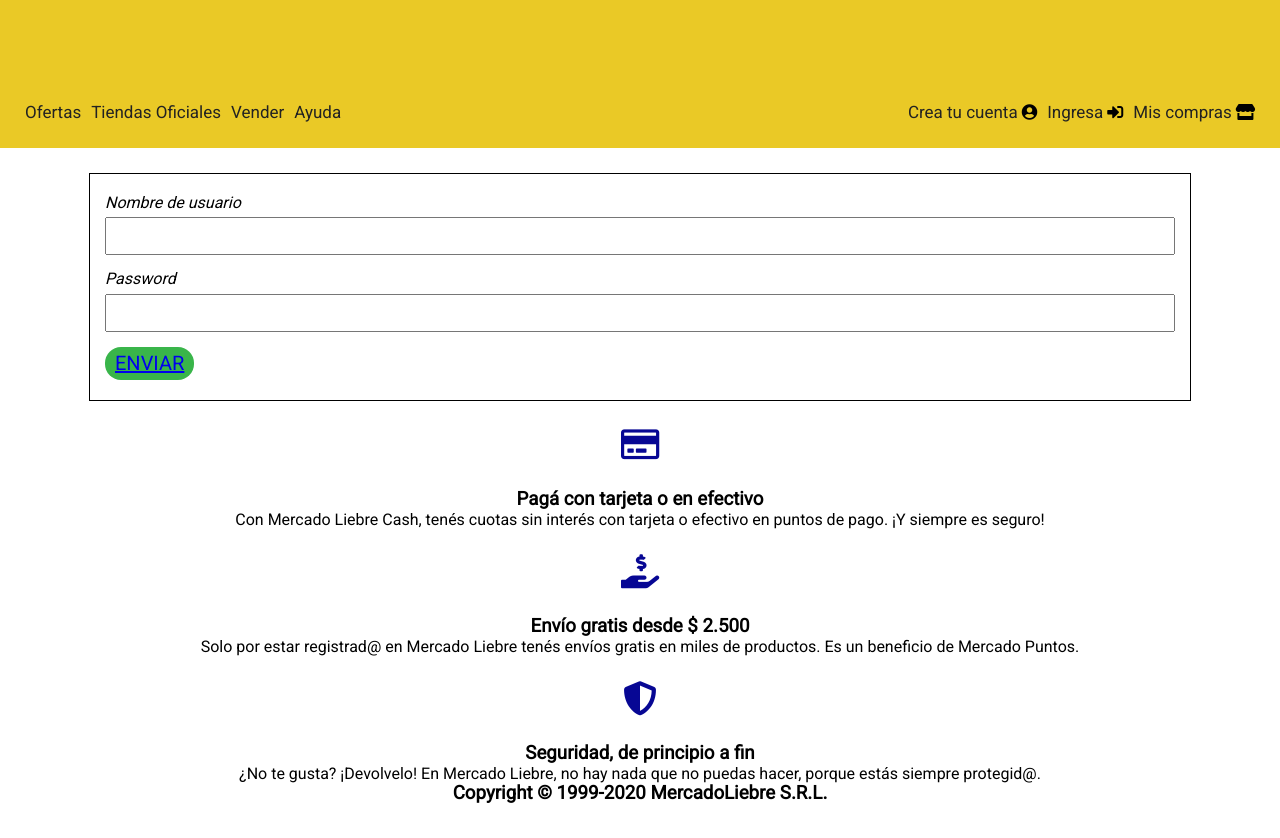
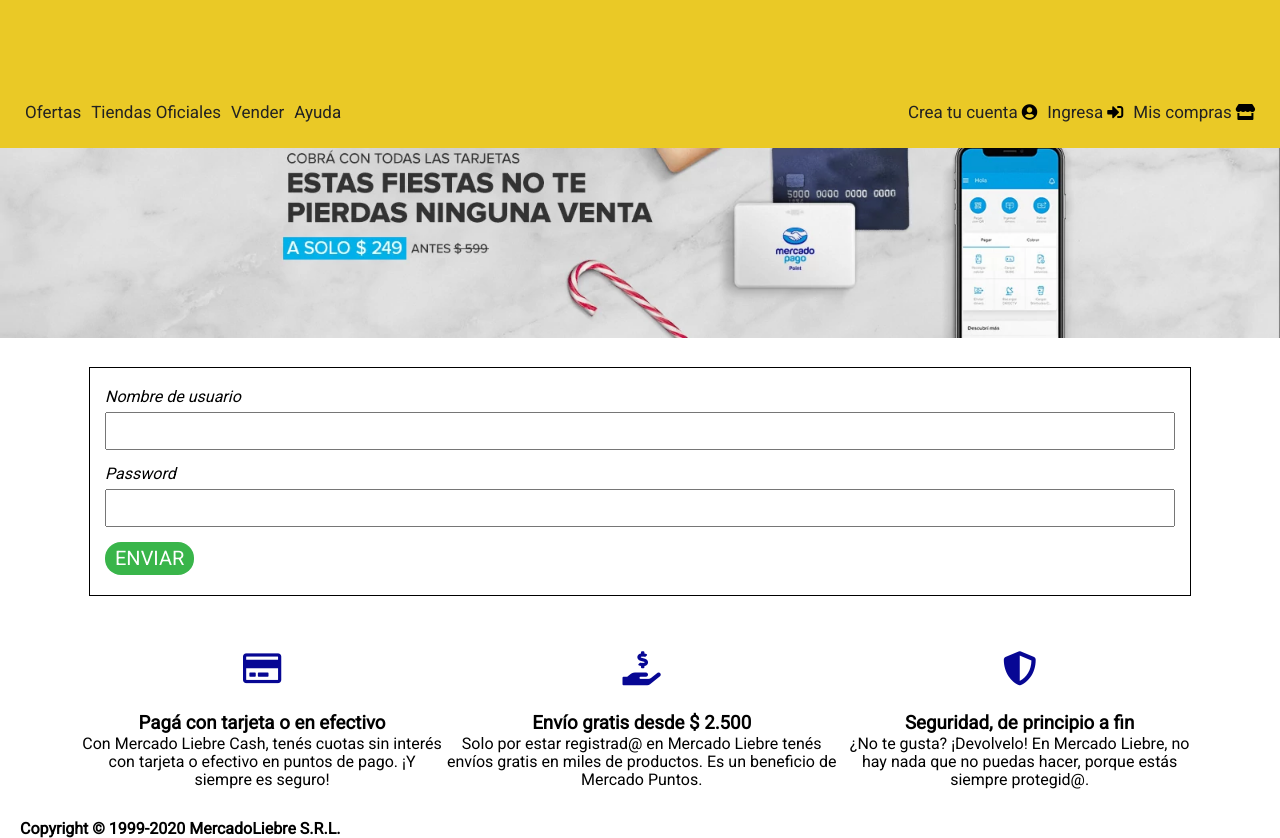
Before and after one commit to Carlosaj18/microdesafio-MercadoLibre, a website: page views/login.html in a window 1280 px wide. Shown: the part 184-1022 px from the top of the page. Before the commit the page ends 989 px from the top, so only its background shows below. Drawn offline with Linux system fonts and the light colour scheme.

Commit message:
Se ajusta estilos css con transitions y transformations

```diff
--- a/public/css/formulario.css
+++ b/public/css/formulario.css
@@ -28,6 +28,9 @@
   .main-header {
     background-color: #eac926;
     padding: 20px; /*Relleno de los elementos */
+    position:fixed;
+    top:0;
+    width: 100%;
   }
 
   .main-header-top-bar {
@@ -103,7 +106,8 @@
   }
 
   .baner-header img {
-    max-width: 100%;
+    margin-top: 250px;
+    width: 100%;
     background-size: cover;
   }
 
@@ -113,6 +117,7 @@
     padding: 20px 15px;
     margin: 25px;
     border: 1px solid black;
+
   }
   .control-formulario {
     margin-bottom: 15px;
@@ -129,6 +134,17 @@
     padding: 8px;
   }
 
+  .boton-formulario a {
+    text-decoration: none;
+    color: #fff;
+  }
+
+  .boton-formulario:hover {
+    background-color: #0022AA;
+    color: #ffffff;
+
+  }
+
   .boton-formulario {
     background-color: #39b54a;
     border: none;
@@ -136,12 +152,21 @@
     color: #ffffff;
     padding: 5px 10px;
     border-radius:16px;
+    transition: all;
   }
 
   #perfil-user, #categorias {
       text-align: start;
       font-weight: bold;
       margin-bottom: 16px;
+  }
+
+  .icons i:hover {
+    color: green;
+  }
+
+  .icons i {
+    transition: color;
   }
 
 
@@ -397,6 +422,19 @@
       flex-direction: row;
       border: 5px dotted black;
     }
+
+    .footer {
+      display: flex;
+      justify-content: space-evenly;
+      margin-top: 30px;
+      margin-bottom: 30px;
+      margin-right: 80px;
+      margin-left: 80px;
+    }
+    .footer-copyright {
+      font-size: 16px;
+      margin-left: 20px;
+    }
   }
 
   /*
--- a/public/css/style-home.css
+++ b/public/css/style-home.css
@@ -28,6 +28,9 @@
 .main-header {
   background-color: #eac926;
   padding: 20px; /*Relleno de los elementos */
+  position:fixed;
+  width: 100%;
+  z-index: 100; /* Sirve cuando hay elementos con position relative o absolute*/
 }
 
 .main-header-top-bar {
@@ -38,8 +41,19 @@
 
 }
 
+/* ANIMACION */
+
 .logo {
   width: 50%;
+  animation: aumentar 1s lineal infinite normal;
+}
+
+@keyframes aumentar {
+  0% {
+    transform: scale(1);
+  }
+  100% {transform: scale(1.5);
+  }
 }
 
 .search-input {
@@ -103,7 +117,8 @@
 }
 
 .baner-header img {
-  max-width: 100%;
+  margin-top: 250px;
+  width: 100%;
   background-size: cover;
 }
 
@@ -187,11 +202,26 @@
   font-size: 24px;
 }
 
+.delivery i {
+  transition: all;
+}
+
+.delivery i:hover {
+  transform: rotate(300deg);
+  /*
+  -moz-transform: rotate(90deg);
+  -ms-transform: rotate(90deg);
+  -o-transform: rotate(90deg);
+  -webkit-transform: rotate(90deg);*/
+
+
+}
+
+
 .content-info-product {
   border: 1px solid #ebebeb;
   padding: 15px;
-  position:relative; /*Posicion del carro*/
-
+  position:relative; /*Posicion del carro para que este en el contenedor */
 }
 
 .texto {
@@ -211,9 +241,31 @@
   font-size:16px;
 }
 
-.descripcion strong{
+.descripcion strong:hover {
+  display: none;
+}
+
+
+.descripcion strong {
+  transition: display;
+}
+
+
+
+/*
+.descripcion-container::before {
   font-size:16px;
+  font-weight: bold;
+  display: none;
+
 }
+
+.descripcion-container:hover::after {
+  font-size:16px;
+  font-weight: bold;
+  display: block;
+}*/
+
 
 .icons {
   margin-top: 24px;
@@ -229,6 +281,11 @@
   width: 300px;
 }
 
+.container-article:hover {
+  transform: scale(1.05);
+  box-shadow: 0 0 30px rgb(204, 204, 204);
+}
+
 main section article img{
   width: 100%; /*Se ajusta la imagen al contenedor*/
 }
@@ -236,6 +293,14 @@
 section article .content-info-product .descuento {
   color: green;
   font-weight: bold;
+}
+
+.icons i:hover {
+  color: green;
+}
+
+.icons i {
+  transition: color;
 }
 
 /* MEDIA QUERRY*/
@@ -386,6 +451,19 @@
     flex-direction: row;
     border: 5px dotted black;
   }
+
+  .footer {
+    display: flex;
+    justify-content: space-evenly;
+    margin-top: 30px;
+    margin-bottom: 30px;
+    margin-right: 80px;
+    margin-left: 80px;
+  }
+  .footer-copyright {
+    font-size: 16px;
+    margin-left: 20px;
+  }
 }
 
 /*
--- a/views/login.html
+++ b/views/login.html
@@ -64,6 +64,9 @@
           </ul>
       </nav>
     </header>
+    <div class="baner-header">
+        <img  src="/images/img-home-banner.jpg" alt="banner">
+      </div>
     <main>
     <form action="/" method="POST" class="create-form-login">
         <!-- Adicionar el acccion-->
@@ -81,6 +84,7 @@
         </form>
     </main>
     <footer>
+        <div class="footer">
             <div style="text-align:center">
                 <div class="icons">
                     <i class="far fa-credit-card"></i>
@@ -106,7 +110,8 @@
                 porque estás siempre protegid@.</p>
                 <h3>
             </div>
-        <h3 style="text-align:center">Copyright © 1999-2020 MercadoLiebre S.R.L.</h3>
+        </div>
+        <h3 class="footer-copyright">Copyright © 1999-2020 MercadoLiebre S.R.L.</h3>
     </footer>
   </body>
 </html>
```
Also changed, not shown: views/home.html (+5 -1 lines), views/register.html (+6 -1 lines). Lines whose indentation alone changed are shown as unchanged.
